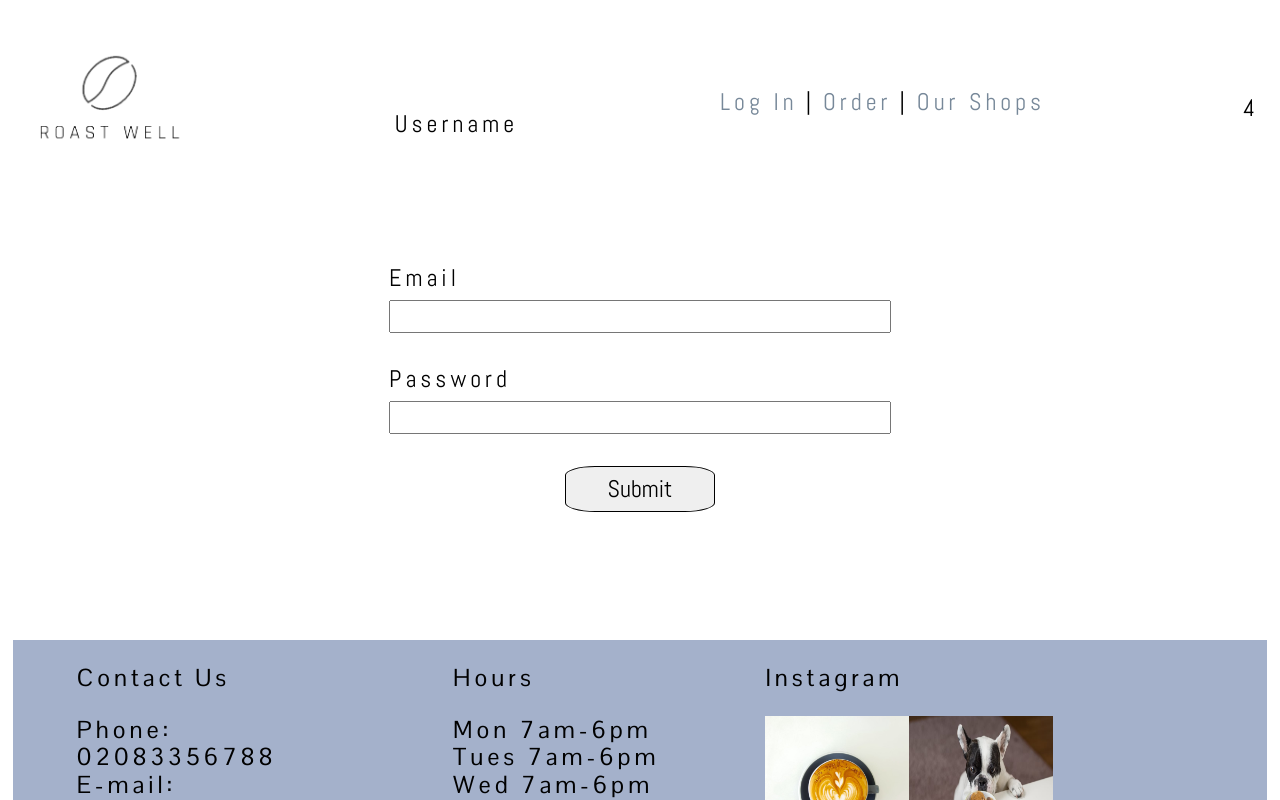
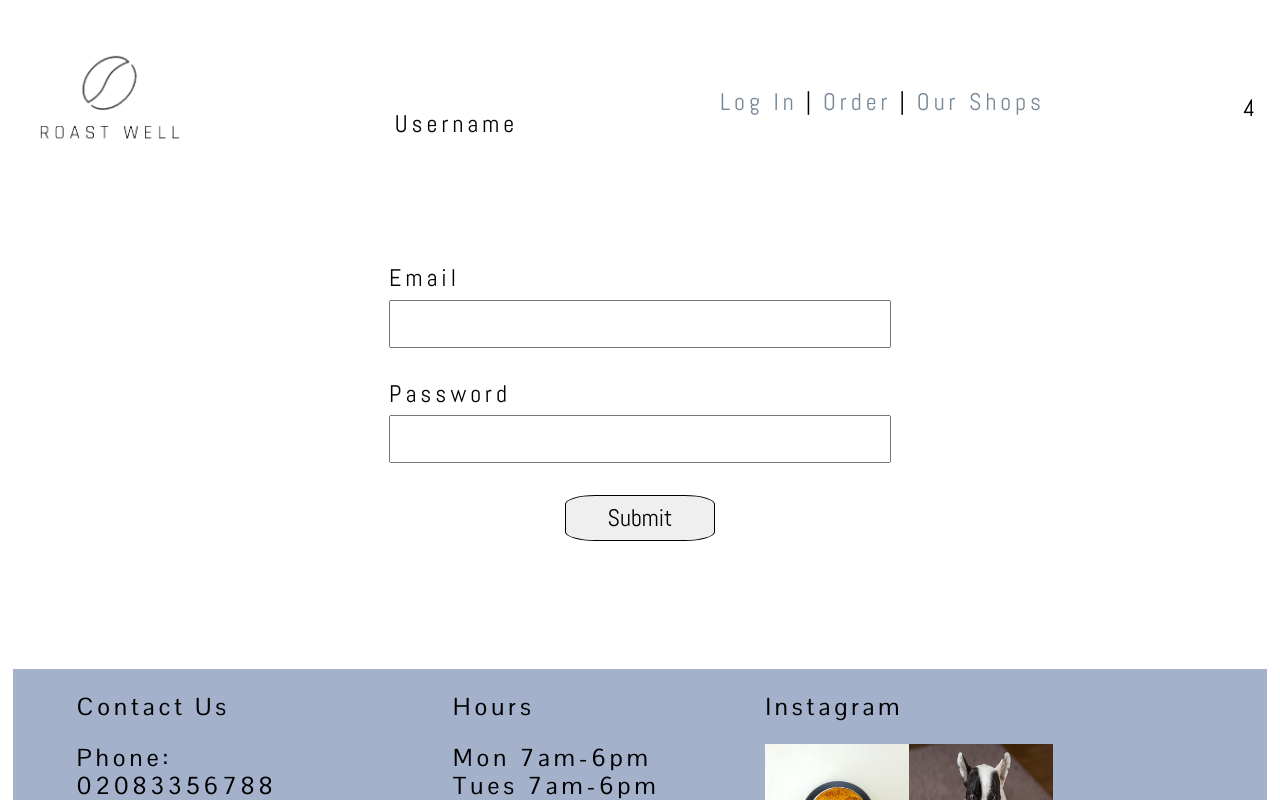
Before and after one commit to worpel/roast-well-coffee, a React (Create React App) app: page /login in a window 1280 px wide. Shown: the top 800 px of the page. Built offline with nearby package versions, Linux system fonts and the light colour scheme.

Commit message:
Styling for login component

```diff
--- a/src/Components/Login/Login.css
+++ b/src/Components/Login/Login.css
@@ -2,10 +2,25 @@
     border: 1px solid black;
     border-radius: 20%;
     transition: 400ms;
+    outline: none;
 }
 
 .submit:hover {
-    background: black;
+    background: grey;
     color: white;
     transition: 300ms;
 }
+
+.submit:active {
+    background: black;
+    transition: 100ms;
+}
+
+input[type="password"], input[type="email"] {
+    height: 3rem;
+    outline: none;
+}
+
+input[type="password"]:focus, input[type="email"]:focus {
+    border: 2px solid burlywood;
+}
```
